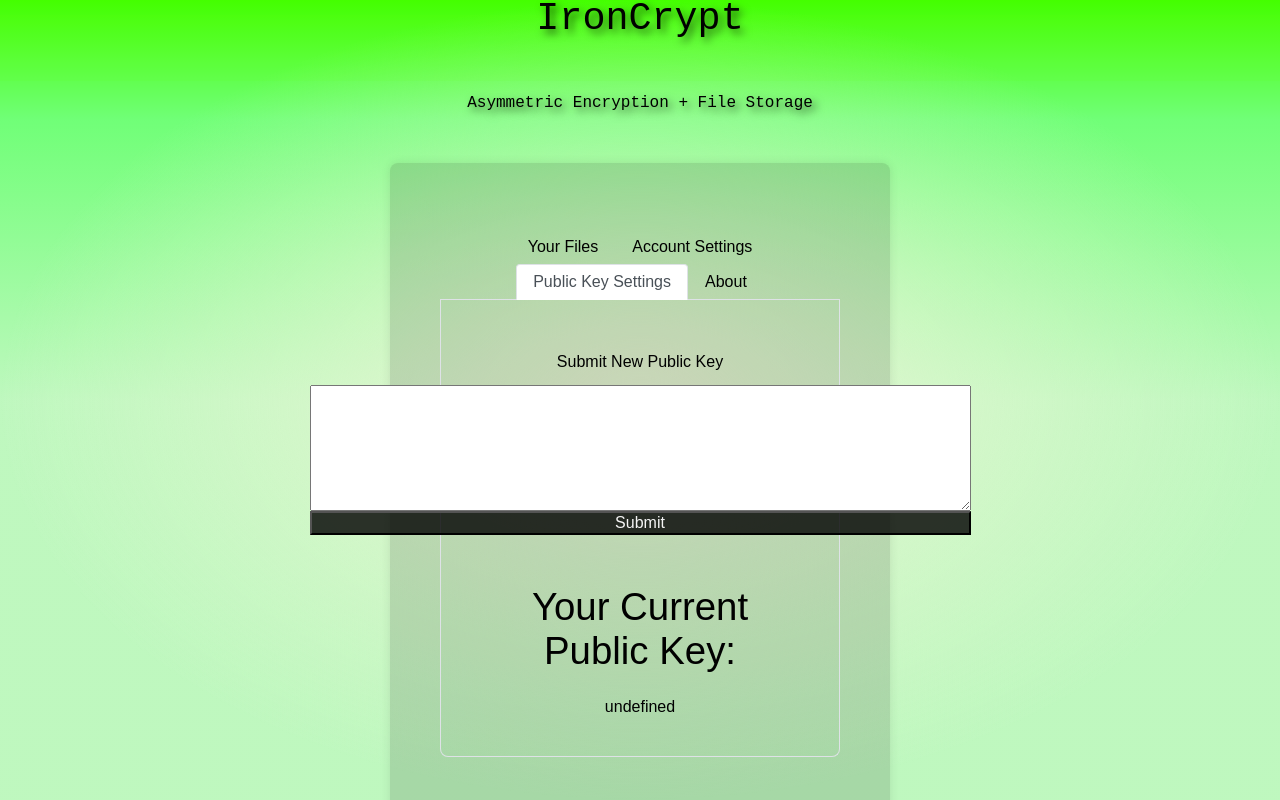
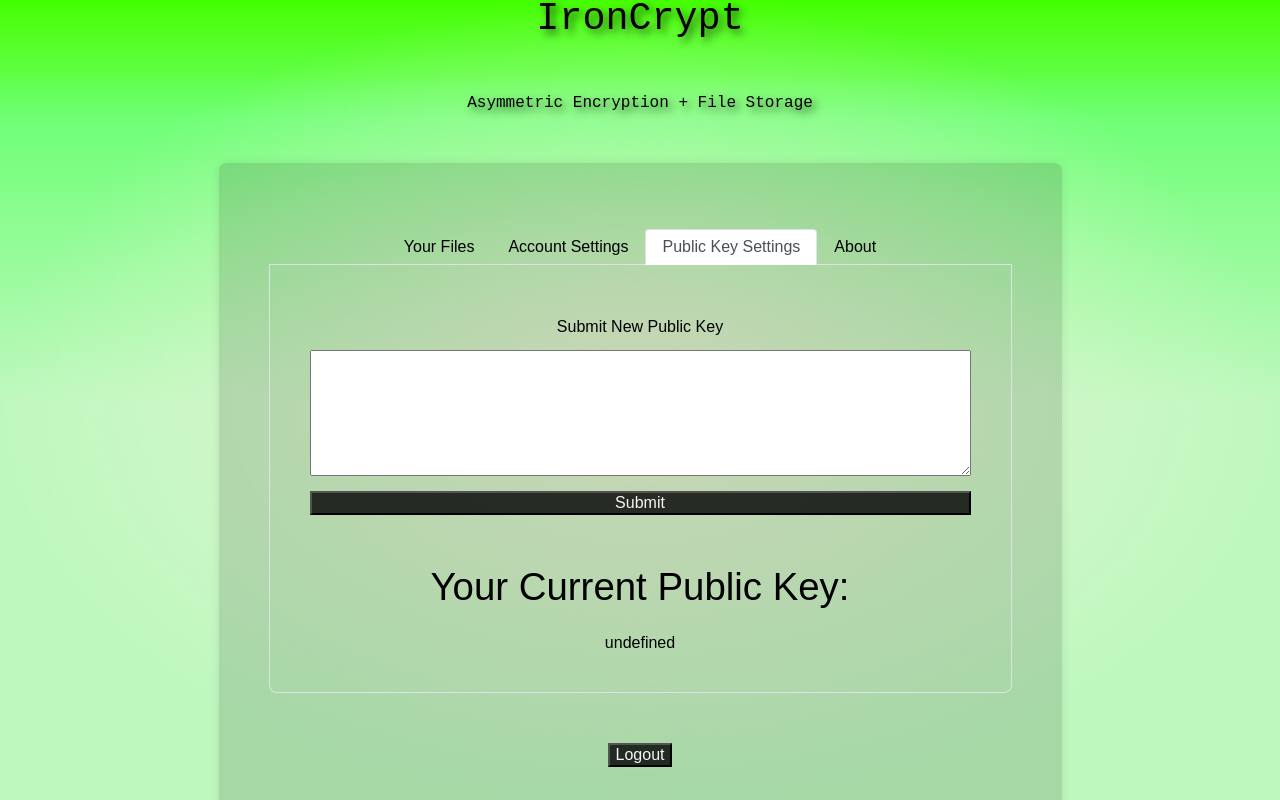
Before and after one commit to justmedusty/ironcrypt-webclient, a SvelteKit app: page /dashboard in a window 1280 px wide. Both pictures are taken after a click on the element "Public Key Settings". Shown: the top 800 px of the page. Built offline with nearby package versions, Linux system fonts and the light colour scheme; no server answers.

Commit message:
lot of fucking with css but fixed the sizing issues across diff resolutions / windows sizes etc

```diff
--- a/src/routes/+layout.svelte
+++ b/src/routes/+layout.svelte
@@ -27,8 +27,12 @@
         display: flex;
         flex-direction: column;
         min-height: 100vh;
+        align-content: center;
     }
 
+    .content-box{
+        min-width: fit-content;
+    }
     main {
         flex: 1;
         display: flex;
@@ -38,6 +42,9 @@
         max-width: 64rem;
         margin: 0 auto;
         box-sizing: border-box;
+        min-width: fit-content;
+        align-content: center;
+        align-items: center;
     }
 
     footer {
--- a/src/routes/components/FileViewer.svelte
+++ b/src/routes/components/FileViewer.svelte
@@ -224,6 +224,9 @@
         gap: 20px; /* Adjust gap between items as needed */
         min-width: 40vb;
         margin-bottom: 70px;
+        align-items: center;
+        align-content: center;
+        text-align: center
     }
 
     /* CSS styles for individual file items */
--- a/src/routes/components/PublicKeySettings.svelte
+++ b/src/routes/components/PublicKeySettings.svelte
@@ -72,6 +72,7 @@
         display: flex;
         flex-direction: column;
         align-items: center;
+
     }
 
     .newKeyForm {
@@ -80,10 +81,8 @@
 
     }
 
-    input {
+    textarea {
 
-        width: 500px;
-        height: 300px;
         margin-bottom: 15px;
 
     }
--- a/src/routes/components/tabs/Tabs.svelte
+++ b/src/routes/components/tabs/Tabs.svelte
@@ -45,7 +45,7 @@
         border: 1px solid transparent;
         border-top-left-radius: 0.25rem;
         border-top-right-radius: 0.25rem;
-        display: block;
+        display: inline-block;
         padding: 0.5rem 1rem;
         cursor: pointer;
     }
--- a/src/routes/dashboard/+page.svelte
+++ b/src/routes/dashboard/+page.svelte
@@ -35,7 +35,7 @@
         }
     ];
 </script>
-<div>
+<div >
     <Tabs {items}/>
     <footer>
         <button class="logout" on:click={handleLogout}>Logout
@@ -51,6 +51,8 @@
         align-content: center;
         align-items: center;
         text-align: center;
+        min-width: fit-content;
+
     }
 
     button {
--- a/src/routes/styles.css
+++ b/src/routes/styles.css
@@ -14,6 +14,7 @@
 	--column-margin-top: 4rem;
 	font-family: "OCR A Extended",sans-serif;
 	color: var(--color-text);
+	min-width: fit-content;
 }
 
 body {
@@ -28,6 +29,9 @@ body {
 			rgba(255, 255, 255, 0) 100%
 		),
 		linear-gradient(180deg, var(--color-bg-0) 0%, var(--color-bg-1) 15%, var(--color-bg-2) 50%);
+	min-width: auto;
+	align-items: center;
+	align-content: center;
 }
 
 h1,
```
